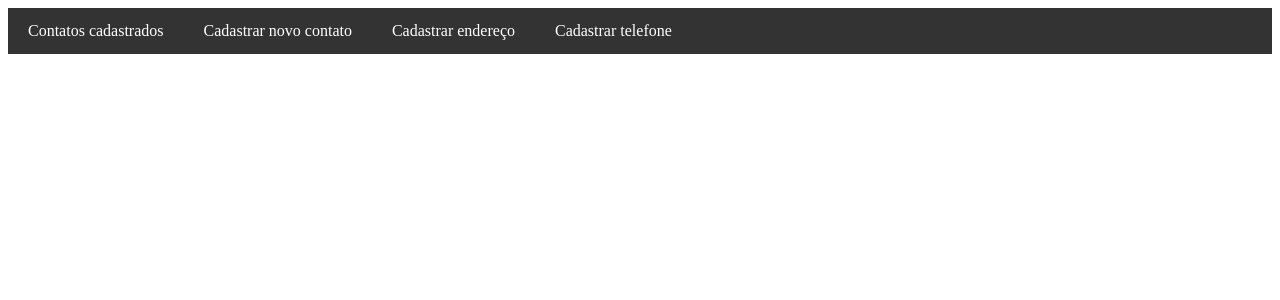
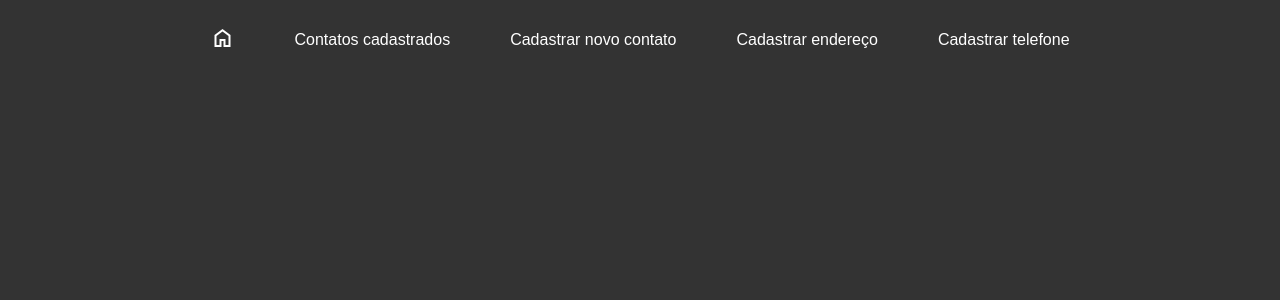
Before and after one commit to Vitor-HenriqueP/Teste-BackEnd, a PHP site: page /views/home.php in a window 1280 px wide. Shown: the top 300 px of the page. Run offline with PHP 8.4, Linux system fonts and the light colour scheme.

Commit message:
Estilizacaov1
Adicionado arquivo style.css
Implementando estilização do projeto.

```diff
--- /dev/null
+++ b/assets/css/style.css
@@ -0,0 +1,43 @@
+:root{
+    --color-white: #fff;
+    --color-black: #000;
+    --color-dark: #333;
+    --color-blue: #0099ff;
+    --color-blue2: #1b269c;
+    --color-green: #00ffae;
+}
+.navbar {
+    background-color: var(--color-dark);
+    overflow: hidden;
+    display: flex;
+    justify-content: center;
+    align-items: center;
+    padding: 3px;
+}
+
+.navbar a {
+    float: left;
+    display: block;
+    color: var(--color-white);
+    text-align: center;
+    padding: 15px 30px;
+    text-decoration: none;
+    border-radius: 1px;
+}
+
+.navbar a:hover {
+    background: linear-gradient(to left, var(--color-blue), var(--color-green));
+    color: var(--color-black);
+}
+.material-symbols-outlined {
+  font-variation-settings:
+  'FILL' 0,
+  'wght' 400,
+  'GRAD' 0,
+  'opsz' 24
+}
+body{
+    background-color: var(--color-dark);
+    font-family: Arial, sans-serif;
+    color: var(--color-white);
+}
--- a/views/home.php
+++ b/views/home.php
@@ -4,32 +4,12 @@
     <meta charset="UTF-8">
     <meta name="viewport" content="width=device-width, initial-scale=1.0">
     <title>Home</title>
-
-    <style>
-
-        .navbar {
-            background-color: #333;
-            overflow: hidden;
-        }
-
-        .navbar a {
-            float: left;
-            display: block;
-            color: white;
-            text-align: center;
-            padding: 14px 20px;
-            text-decoration: none;
-        }
-
-        .navbar a:hover {
-            background-color: #ddd;
-            color: black;
-        }
-    </style>
+    <link rel="stylesheet" href="../assets/css/style.css">
+    <link rel="stylesheet" href="https://fonts.googleapis.com/css2?family=Material+Symbols+Outlined:opsz,wght,FILL,GRAD@24,400,0,0" />
 </head>
 <body>
-
 <div class="navbar">
+    <a href="home.php"><span class="material-symbols-outlined">home</span></a>
     <a href="contatos.php">Contatos cadastrados</a>
     <a href="form.php">Cadastrar novo contato</a>
     <a href="form-endereco.php">Cadastrar endereço</a>
```
Also changed, not shown: views/contatos.php (+3 -22 lines), views/exibir_contato.php (+9 -0 lines), views/form-endereco.php (+3 -21 lines), views/form-telefone.php (+3 -21 lines), views/form.php (+3 -21 lines), views/success.php (+3 -21 lines).
